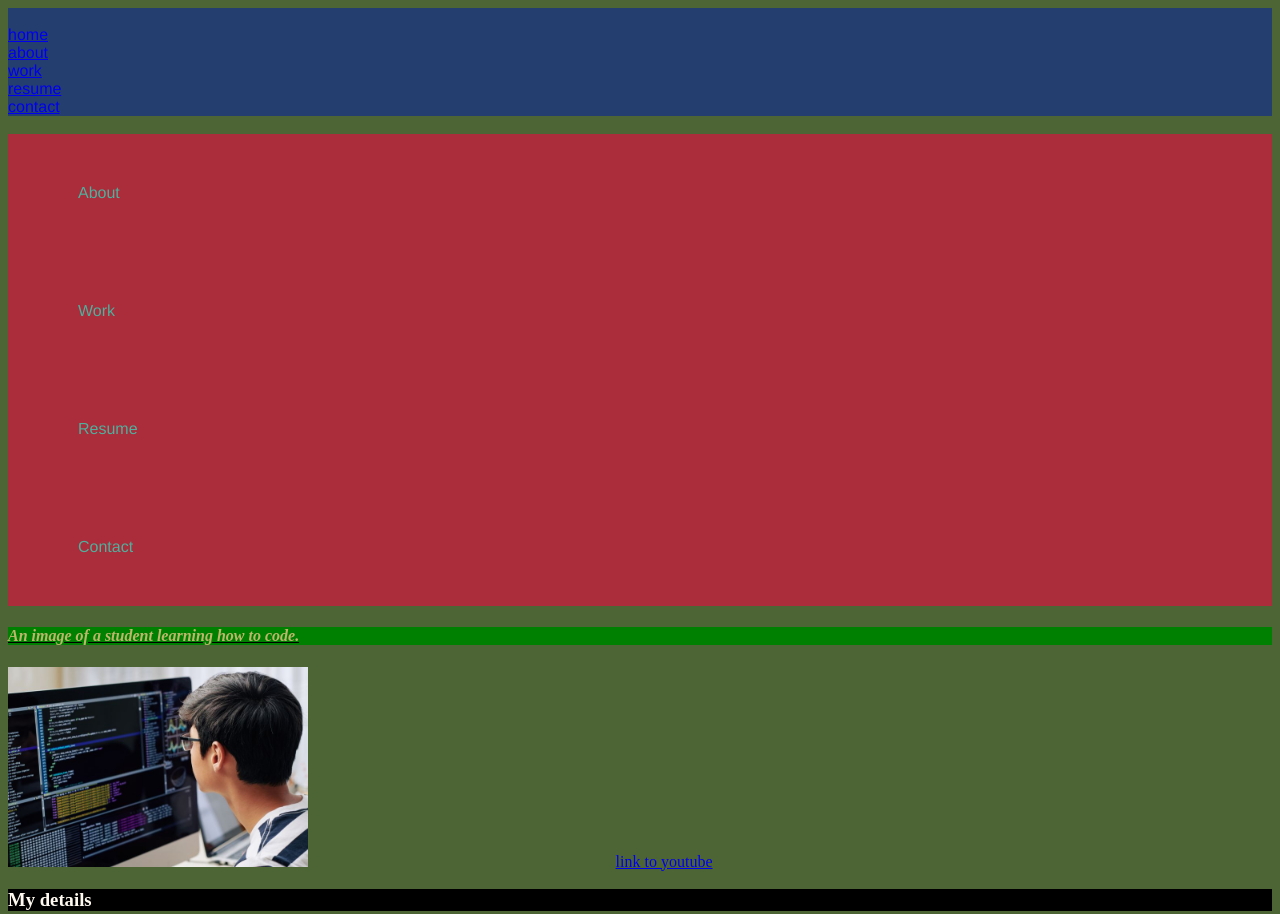
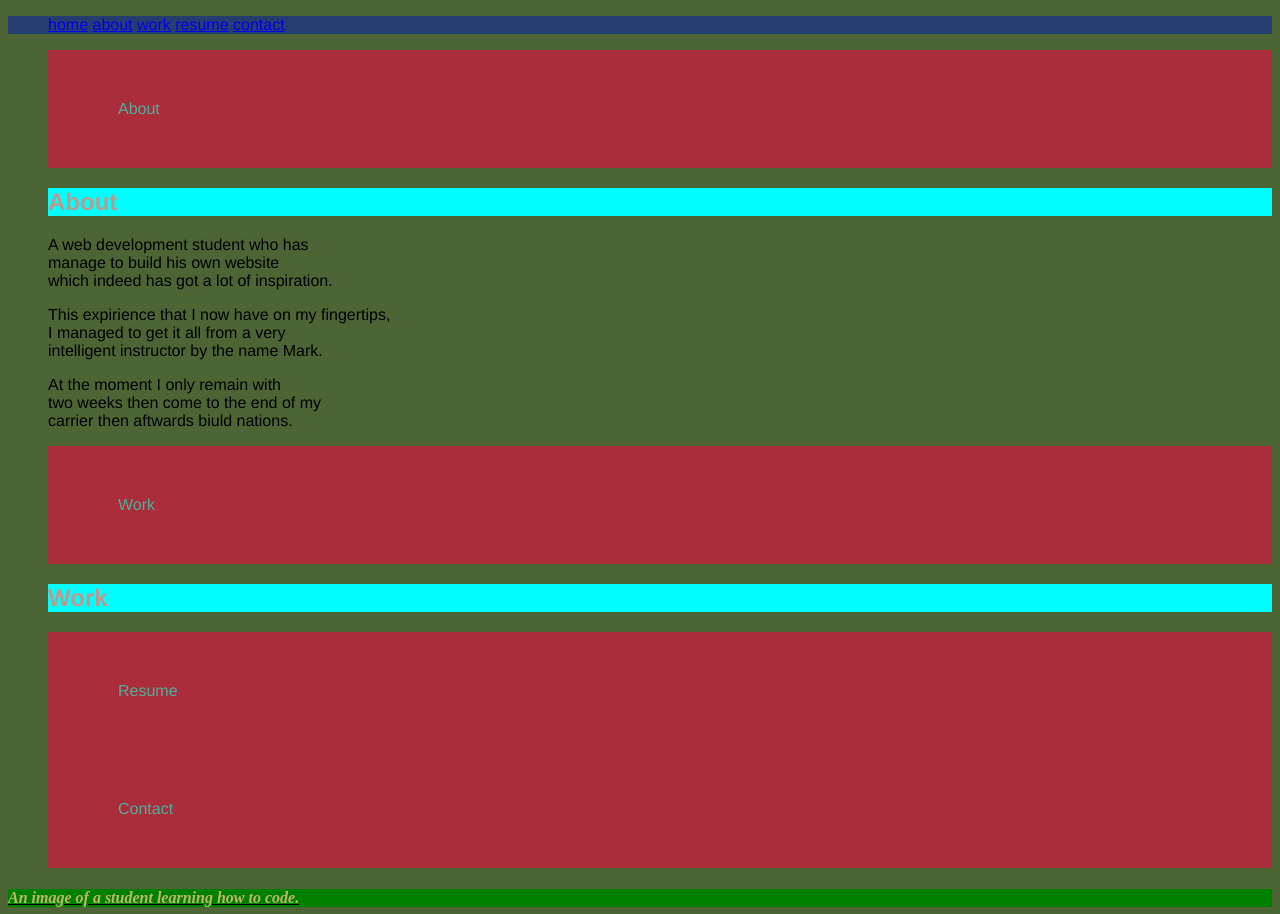
Before and after one commit to stanley-odhiambomwai/document.portfolio, a plain HTML site: page index.html in a window 1280 px wide. Shown: the top 914 px of the page. Drawn offline with Linux system fonts and the light colour scheme.

Commit message:
changes done on index.html and style.css

```diff
--- a/index.html
+++ b/index.html
@@ -1,24 +1,30 @@
 <!DOCTYPE html>
 <html lang="en">
   <head>
-    <meta charset="UTF-8">
-    <meta name="viewport" content="width=device-width, initial-scale=1.0">
+    <meta charset="UTF-8" />
+    <meta name="viewport" content="width=device-width, initial-scale=1.0" />
 
     <title>Stanley's project</title>
     <style>
-        section{
+      section {
         background-color: rgb(171, 44, 59);
         color: rgb(78, 176, 157);
         padding: 50px 70px;
       }
-        header{
+      header {
         background-color: rgb(36, 62, 112);
         color: rgb(141, 47, 47);
         padding: 30px 20 px;
       }
     </style>
-    <link rel="stylesheet" href="https://cdnjs.cloudflare.com/ajax/libs/font-awesome/6.4.2/css/all.min.css" integrity="sha512-z3gLpd7yknf1YoNbCzqRKc4qyor8gaKU1qmn+CShxbuBusANI9QpRohGBreCFkKxLhei6S9CQXFEbbKuqLg0DA==" crossorigin="anonymous" referrerpolicy="no-referrer" />
-    <link rel="stylesheet" href="style.css">
+    <link
+      rel="stylesheet"
+      href="https://cdnjs.cloudflare.com/ajax/libs/font-awesome/6.4.2/css/all.min.css"
+      integrity="sha512-z3gLpd7yknf1YoNbCzqRKc4qyor8gaKU1qmn+CShxbuBusANI9QpRohGBreCFkKxLhei6S9CQXFEbbKuqLg0DA=="
+      crossorigin="anonymous"
+      referrerpolicy="no-referrer"
+    />
+    <link rel="stylesheet" href="style.css" />
   </head>
   <body>
     <header>
@@ -33,18 +39,47 @@
       </nav>
     </header>
     <ul>
-   <li><section >About</section></li>
-    <li><section>Work</section></li>
-   <li><section>Resume</section></li>
-   <li> <section>Contact</section></li>
+      <section id="about">About</section>
+      <h2>About</h2>
+      <li>
+        <p>
+          A web development student who has<br />
+          manage to build his own website<br />
+          which indeed has got a lot of inspiration.
+        </p>
+      </li>
+      <li>
+        <p>
+          This expirience that I now have on my fingertips,<br />
+          I managed to get it all from a very <br />intelligent instructor by
+          the name Mark.
+        </p>
+      </li>
+      <li>
+        <p>
+          At the moment I only remain with<br />
+          two weeks then come to the end of my <br />carrier then aftwards biuld
+          nations.
+        </p>
+      </li>
+      <section id="Work">Work</section>
+      <h2>Work</h2>
+
+      <section>Resume</section>
+      <section>Contact</section>
     </ul>
-   <u><i><h4>An image of a student learning how to code.</h4></i></u>
-   <img src="coding.jpg" alt="This is a picture of a student leraning on how to code" height="200px">
-   <video>
-   </video>
+    <u
+      ><i><h4>An image of a student learning how to code.</h4></i></u
+    >
+    <img
+      src="coding.jpg"
+      alt="This is a picture of a student leraning on how to code"
+      height="200px"
+    />
+    <video></video>
     <a href="https://www.youtube.com/" target="_blank"> link to youtube</a>
     <footer>
-    <h3> My details</h3>
+      <h3>My details</h3>
       <ul>
         <li><i class="fa-brands fa-twitter"></i></li>
         <li><i class="fa-brands fa-facebook"></i></li>
--- a/style.css
+++ b/style.css
@@ -1,19 +1,21 @@
-body{
+body {
   background-color: rgb(77, 101, 53);
 }
-ul{
-    display: inline;
+ul {
   font-family: helvetica neue, roboto;
 }
-h2{
+ul li{
+  display: inline;
+}
+h2 {
   color: rgb(189, 153, 141);
   background-color: aqua;
 }
-h3{
+h3 {
   color: floralwhite;
   background-color: black;
 }
-h4{
+h4 {
   color: darkkhaki;
   background-color: green;
 }
```
Lines whose indentation alone changed are shown as unchanged.
